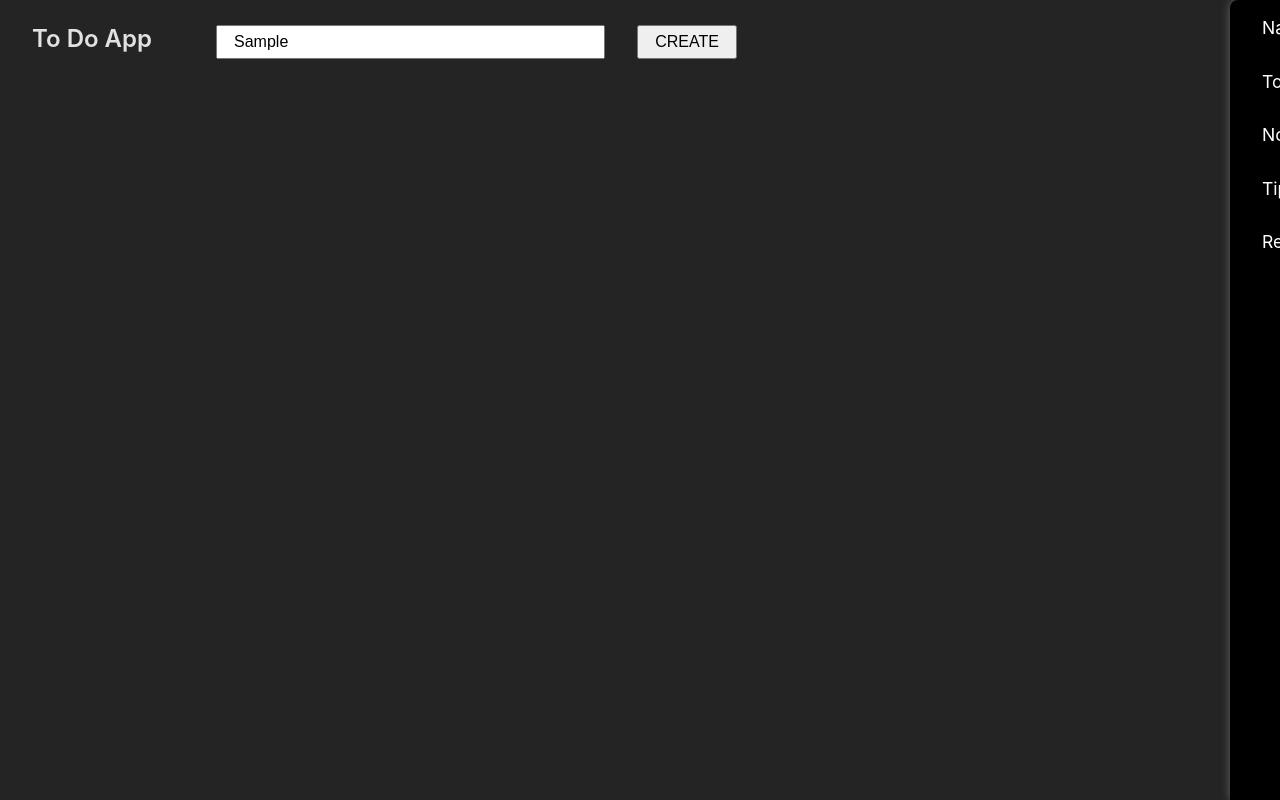
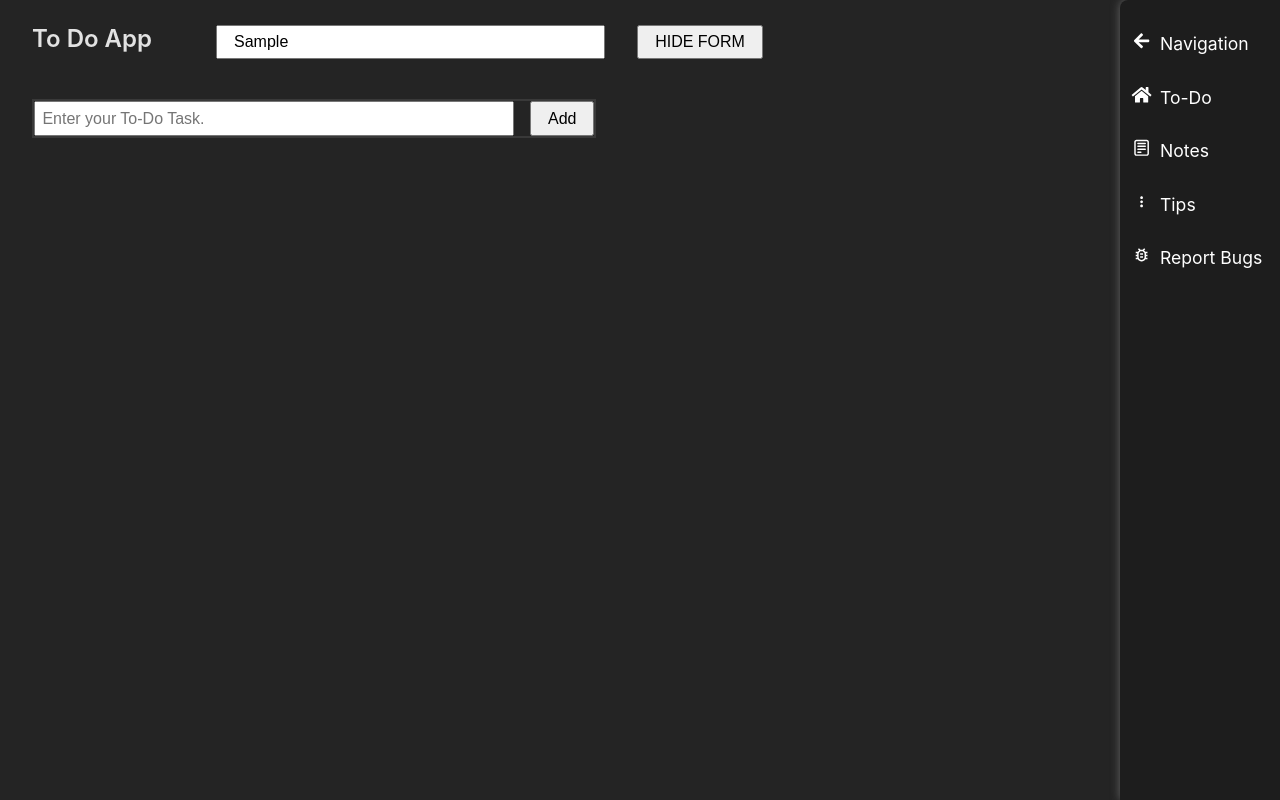
Before and after one commit to Pks1223/my-todo-list, a React (Vite) app: page / in a window 1280 px wide. Both pictures are taken after typing "Sample" into the empty fields and a click on the button "CREATE". Built offline with nearby package versions, Linux system fonts and the light colour scheme.

Commit message:
ToDo Created & Delete fun added

```diff
--- a/src/App.jsx
+++ b/src/App.jsx
@@ -1,13 +1,16 @@
 import './App.css'
+import { useState } from 'react';
 import Navbar from './components/Navbar';
 import Main from './components/Main';
 
 function App() {
+  let [formDiv, editFormDiv] = useState(false);
+  // console.log(formDiv);
 
   return (
     <>
-      <Navbar />
-      <Main />
+      <Navbar formDiv={formDiv} editFormDiv={editFormDiv}/>
+      <Main formDiv={formDiv}/>
     </>
   )
 }
--- a/src/components/Main.jsx
+++ b/src/components/Main.jsx
@@ -1,70 +1,12 @@
 import React from 'react'
 import ToDo from './ToDo';
 
-function Main() {
+function Main({formDiv}) {
     return (
         <main>
-          <ToDo />
-            {/* <div className="do" id="inputfield">
-                <input type="text" placeholder="Type Your Task..!" className="input" />
-                <button onClick={addTask} id="btn-add">Add</button>
-            </div>
-            <div className="list" id="listid"></div> */}
+          <ToDo formDiv={formDiv}/>
         </main>
     )
 }
 
-// const addbtn = document.getElementById("btn-add");
-// addbtn.addEventListener("click", (a) => {
-//   let write = document.querySelector("#inputfield input").value;
-//   if (write.length == "") {
-//     alert("You not enter any task...!");
-//   } else {
-//     item(write);
-//   }
-// });
-
-// function addTask () {
-//     let write = document.querySelector("#inputfield input").value;
-//   if (write.length == "") {
-//     alert("You not enter any task...!");
-//   } else {
-//     item(write);
-//   }
-// }
-
-// //   let number = Math.floor((Math.random()*100)+1);
-// let number = 1;      //  For task Id
-// function item(task) {
-//   let id = "taskId-" + number;
-//   let taskActionBtns =
-//     '<div id="' +
-//     id +
-//     '" class="content"><p>' +
-//     task +
-//     '</p><div class="actionsBtnBox"><button id="update" onclick="updateitem(' +
-//     number + ')">Update</button><button id="delete" onclick="deleteitem(' +
-//     number +
-//     ')">Completed</button></div></div>';
-
-//   document.querySelector("#listid").innerHTML += taskActionBtns;
-
-//   document.querySelector("#inputfield input").value = "";
-
-//   // Update task Id
-//   number++;
-// }
-// function updateitem(taskId){
-//    let id = "taskId-" + taskId;
-//    console.log(id);
-//    // console.log(document.getElementById(id));
-//    let idDiv = document.getElementById(id);
-//    let idContent = idDiv.querySelector('p');
-//    console.log(idContent.textContent);
-// }
-// function deleteitem(number) {
-//   let id = "taskId-" + number;
-//   document.getElementById(id).remove();
-// }
-
 export default Main;
--- a/src/components/Navbar.css
+++ b/src/components/Navbar.css
@@ -17,6 +17,7 @@ header div button{
   padding: .4rem 1rem;
   font-size: 1rem;
   margin-left: 2rem;
+  cursor: pointer;
 }
 nav {
   position: absolute;
@@ -24,26 +25,29 @@ nav {
   height: 100vh;
   top: 0;
   right: 0;
-  width: 50px;
+  width: 160px;
+  /* width: 50px; */
   height: 100vh;
   transition: 0.2s ease-in-out;
-  background: black;
+  background: #1d1d1d;
   overflow: hidden;
   white-space: nowrap;
   color: white;
   box-shadow: 0px 0px 10px #666666;
 }
+nav ul {
+  padding-top: 1rem;
+}
 nav ul li svg{
-    padding-left: .5rem;
-    padding-right: 1rem;
+    padding-left: .2rem;
+    padding-right: .5rem;
+    width: 2rem;
 }
 nav:hover {
-    width: 160px;
+    /* width: 160px; */
     overflow-y: scroll;
 }
-nav ul {
-  padding: 0;
-}
+
 nav ul li {
   list-style: none;
   cursor: pointer;
@@ -51,8 +55,13 @@ nav ul li {
   padding: 1rem .5rem;
 }
 
+nav ul li:first-child{
+  cursor: default;
+  background-color: #1d1d1d !important;
+}
+
 .nav_items:hover {
-  background: #424242;
+  background: #323232;
   transition: 0.3s ease;
 }
 
--- a/src/components/Navbar.jsx
+++ b/src/components/Navbar.jsx
@@ -6,14 +6,24 @@ import { IoMdMore } from "react-icons/io";
 import { MdOutlineBugReport } from "react-icons/md";
 import { FaArrowLeft } from "react-icons/fa";
 
-function Navbar() {
+function Navbar({formDiv, editFormDiv}) {
+  let addTaskForm = () => {
+    editFormDiv(!formDiv);
+  }
+  let createBtn;
+  if(formDiv){
+    createBtn = "HIDE FORM";
+  }else{
+    createBtn = "CREATE";
+  }
+
   return (
     <>
       <header>
-        <p>To Do App</p>{" "}
+        <p>To Do App</p>
         <div>
           <input type="text" placeholder="Search Your To-Do...." />
-          <button>CREATE</button>
+          <button onClick={addTaskForm}>{createBtn}</button>
         </div>
       </header>
       <nav>
--- a/src/components/ToDo.css
+++ b/src/components/ToDo.css
@@ -1,10 +1,14 @@
 .formDiv form{
-    display: none;
+    /* display: flex; */
     /* position: absolute;
     top: 0;
-    left: 0;
-    border: 2px solid red;
-    height: 5rem; */
+    left: 0; */
+    width: max-content;
+    border: 2px solid #393939;
+    /* height: 5rem; */
+}
+.formDiv form.hide{
+    display: none;
 }
 .formDiv form input{
     padding: .4rem;
@@ -26,16 +30,22 @@
 }
 .formDiv .todoListDiv ul{
     display: flex;
+    flex-wrap: wrap;
+    /* flex-direction: row-reverse; */
 }
 .formDiv .todoListDiv ul li{
-    width: 20rem;
+    width: 23rem;
     height: 5rem;
     max-height: 10rem;
     max-width: 30rem;
-    border: 1px solid red;
+    border: 1px solid #7b7b7b;
     margin: 1rem;
     padding: 1rem;
     position: relative;
+    border-radius: 2px;
+}
+.formDiv .todoListDiv ul li.completedToDo{
+    text-decoration: line-through;
 }
 .formDiv .todoListDiv ul li span{
     position: absolute;
--- a/src/components/ToDo.jsx
+++ b/src/components/ToDo.jsx
@@ -1,14 +1,15 @@
 import React, { useState } from "react";
 import "./ToDo.css";
 
-function ToDo() {
+function ToDo({formDiv}) {
   let [todoList, setTodoList] = useState([]);
 
   let saveToDo = (event) => {
     event.preventDefault();
 
     let todoInp = event.target.todoInp.value;
-    alert(todoInp);
+    if(todoInp === "") return;
+    // alert(todoInp);
     if (!todoList.includes(todoInp)) {
       let finalDolist = [...todoList, todoInp];
       setTodoList(finalDolist);
@@ -18,13 +19,13 @@ function ToDo() {
   };
 
   let list = todoList.map((value, index) => {
-    return <ToDOListItems todo={value} key={index} />;
+    return <ToDOListItems todo={value} key={index} indexNumber={index} todoList={todoList} setTodoList={setTodoList}/>;
   });
 
   return (
     <div className="formDiv">
-      <form onSubmit={saveToDo}>
-        <input type="text" name="todoInp" placeholder="Enter your To-DO." />{" "}
+      <form onSubmit={saveToDo} style={formDiv?{display:"flex"}:{display:"none"}}>
+        <input type="text" name="todoInp" placeholder="Enter your To-Do Task." />
         <button>Add</button>
       </form>
       <div className="todoListDiv">
@@ -34,10 +35,18 @@ function ToDo() {
   );
 }
 
-function ToDOListItems(props) {
+function ToDOListItems({todo, indexNumber, todoList, setTodoList}) {
+  let [status, setStatus] = useState(false);
+  let deleteToDo = () => {
+    let finalToDolist = todoList.filter((v,i)=>i!=indexNumber);
+    setTodoList(finalToDolist);
+  }
+  let checkStatus = () => {
+    setStatus(!status);
+  }
   return (
-    <li>
-      {props.todo} <span>&times;</span>
+    <li className={(status)? "completedToDo" : ""} onClick={checkStatus}>
+      {todo} <span onClick={deleteToDo}>&times;</span>
     </li>
   );
 }
```
